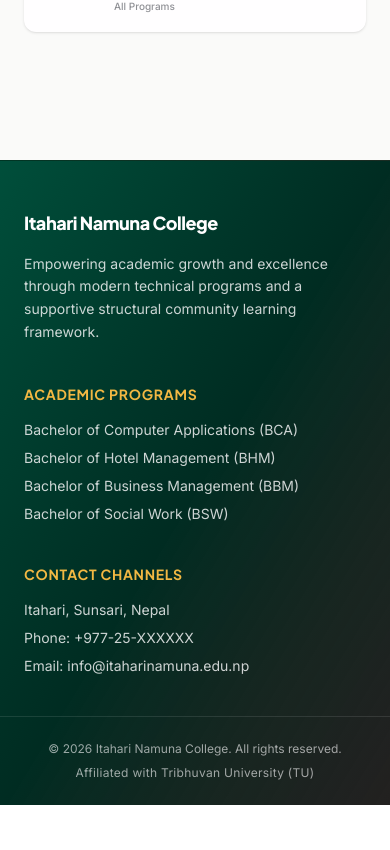
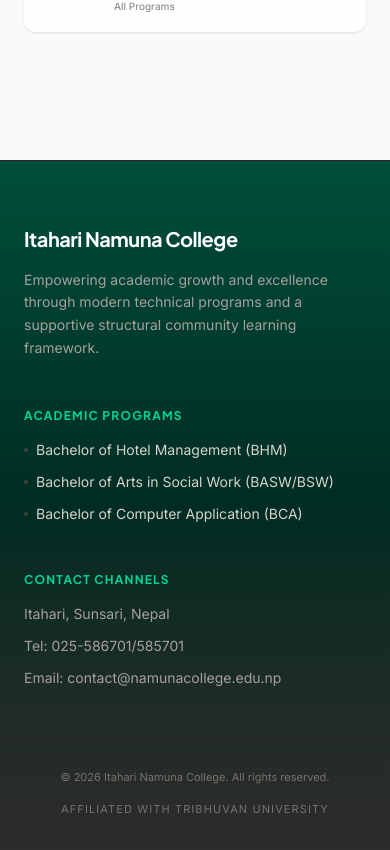
Before and after one commit to itaharinamunacollege3-netizen/Itahari-Namuna-College, a React (Vite) app: page /notices in a window 390 px wide. Shown: the part 916-1766 px from the top of the page. Before the commit the page ends 1721 px from the top, so only its background shows below. Built offline with nearby package versions, Linux system fonts and the light colour scheme; no server answers.

Commit message:
Minor changes UI and footer dynamic

```diff
--- a/src/components/common/Footer.jsx
+++ b/src/components/common/Footer.jsx
@@ -1,53 +1,67 @@
+import { useEffect, useState } from 'react';
 import { Link } from 'react-router-dom';
+import { getPrograms } from '../../features/academics/services/programsService';
 
 export default function Footer() {
   const currentYear = new Date().getFullYear();
+  const [programs, setPrograms] = useState([]);
+
+  useEffect(() => {
+    getPrograms().then(setPrograms);
+  }, []);
 
   return (
-    <footer className="bg-linear-to-br from-emerald-900 via-emerald-950 to-stone-950/90 text-brand-white pt-12 pb-6 border-t border-brand-primary/20 font-body">
-      <div className="max-w-7xl mx-auto px-6 grid grid-cols-1 md:grid-cols-3 gap-10 border-b border-brand-white/10 pb-10">
+    <footer className="bg-linear-to-b from-emerald-900 via-emerald-950 to-stone-950/85 text-stone-300 pt-16 pb-8 border-t border-stone-800 font-body">
+      <div className="max-w-7xl mx-auto px-6 grid grid-cols-1 md:grid-cols-3 gap-12 border-b border-stone-800 pb-12">
 
-        {/* Identity Panel Summary Frame */}
-        <div className="flex flex-col space-y-4">
-          <h3 className="font-heading font-extrabold text-lg tracking-tight">
+        {/* Branding Panel */}
+        <div className="space-y-4">
+          <h3 className="font-heading font-bold text-xl text-white tracking-tight">
             Itahari Namuna College
           </h3>
-          <p className="text-sm text-brand-white/80 leading-relaxed max-w-sm">
+          <p className="text-sm leading-relaxed text-stone-400 max-w-sm">
             Empowering academic growth and excellence through modern technical programs and a supportive structural community learning framework.
           </p>
         </div>
 
-        {/* Academic Program Resource Link Column */}
-        <div className="flex flex-col space-y-4">
-          <h4 className="font-heading font-bold text-sm uppercase tracking-wider text-brand-gold">
+        {/* Dynamic Program Links */}
+        <div className="space-y-4">
+          <h4 className="font-heading font-bold text-xs uppercase tracking-widest text-emerald-400">
             Academic Programs
           </h4>
-          <div className="flex flex-col space-y-2 text-sm text-brand-white/80">
-            <Link to="/academic/bca" className="hover:text-brand-blue transition-colors duration-200">Bachelor of Computer Applications (BCA)</Link>
-            <Link to="/academic/bhm" className="hover:text-brand-blue transition-colors duration-200">Bachelor of Hotel Management (BHM)</Link>
-            <Link to="/academic/bbm" className="hover:text-brand-blue transition-colors duration-200">Bachelor of Business Management (BBM)</Link>
-            <Link to="/academic/bsw" className="hover:text-brand-blue transition-colors duration-200">Bachelor of Social Work (BSW)</Link>
+          <div className="flex flex-col space-y-3 text-sm">
+            {programs.map((program) => (
+              <Link
+                key={program.id}
+                to={`/academic/${program.id}`}
+                className="hover:text-emerald-400 transition-all duration-200 flex items-center gap-2 group"
+              >
+                <span className="w-1 h-1 rounded-full bg-stone-700 group-hover:bg-[#006A38]" />
+                {program.title}
+              </Link>
+            ))}
           </div>
         </div>
 
-        {/* Contact Connectivity Layout Block */}
-        <div className="flex flex-col space-y-4">
-          <h4 className="font-heading font-bold text-sm uppercase tracking-wider text-brand-gold">
+        {/* Contact Info */}
+        <div className="space-y-4">
+          <h4 className="font-heading font-bold text-xs uppercase tracking-widest text-emerald-400">
             Contact Channels
           </h4>
-          <div className="flex flex-col space-y-2 text-sm text-brand-white/80">
+          <div className="flex flex-col space-y-3 text-sm text-stone-400">
             <p>Itahari, Sunsari, Nepal</p>
-            <p>Phone: +977-25-XXXXXX</p>
-            <p>Email: info@itaharinamuna.edu.np</p>
+            <p className="hover:text-white transition-colors">Tel: 025-586701/585701</p>
+            <p className="hover:text-white transition-colors">Email: contact@namunacollege.edu.np</p>
           </div>
         </div>
-
       </div>
 
-      {/* Intellectual Copyright Ground Node Row */}
-      <div className="max-w-7xl mx-auto px-6 pt-6 flex flex-col sm:flex-row justify-between items-center text-xs text-brand-white/60 space-y-2 sm:space-y-0">
+      {/* Footer Bottom */}
+      <div className="max-w-7xl mx-auto px-6 pt-8 flex flex-col sm:flex-row justify-between items-center text-[11px] text-stone-500 gap-4">
         <p>&copy; {currentYear} Itahari Namuna College. All rights reserved.</p>
-        <p className="tracking-wide">Affiliated with Tribhuvan University (TU)</p>
+        <div className="flex items-center gap-4">
+          <span className="uppercase tracking-widest">Affiliated with Tribhuvan University</span>
+        </div>
       </div>
     </footer>
   );
--- a/src/components/common/Navbar.jsx
+++ b/src/components/common/Navbar.jsx
@@ -1,24 +1,38 @@
-import { useState } from 'react';
+import { useState, useEffect } from 'react';
 import { NavLink, Link } from 'react-router-dom';
 import { Menu, X } from 'lucide-react';
 import logo from "../../assets/others/onlylogo.webp"
+
 export default function Navbar() {
   const [isMobileMenuOpen, setIsMobileMenuOpen] = useState(false);
+  const [isScrolled, setIsScrolled] = useState(false);
 
   const navItems = [
     { name: 'Home', path: '/' },
     { name: 'About', path: '/about' },
     { name: 'Academics', path: '/academic' },
-    { name: 'Cells & Units', path: '/cells-and-units' },
     { name: 'Notices', path: '/notices' },
     { name: 'Gallery', path: '/gallery' },
     { name: 'Facilities', path: '/facilities' },
-    { name: 'Contact', path: '/contact' }
+    { name: 'Contact', path: '/contact' },
   ];
 
+  useEffect(() => {
+    const handleScroll = () => {
+      if (window.scrollY > 50) setIsScrolled(true);
+      else setIsScrolled(false);
+    };
+    window.addEventListener('scroll', handleScroll);
+    return () => window.removeEventListener('scroll', handleScroll);
+  }, []);
+
   return (
+    <header className={`sticky top-0 z-50 px-8 py-2 flex justify-between items-center transition-all duration-500 border-brand-gray/50 ${
+        isScrolled
+          ? 'bg-linear-to-tr from-emerald-900/70 via-emerald-950/70 to-stone-950/90 shadow-lg backdrop-blur-md'
+          : 'bg-linear-to-tr from-emerald-900 via-emerald-950 to-stone-950/90 backdrop-blur-md'
+      }`}>
 
-    <header className="sticky top-0 z-50 backdrop-blur-md bg-linear-to-tr from-emerald-900 via-emerald-950 to-stone-950/90 border-brand-gray/50 px-8 py-2 flex justify-between items-center transition-all duration-300">
       {/* Logo */}
       <Link to="/" className="flex items-center gap-3">
         <div className="flex h-12 w-12 shrink-0 items-center justify-center overflow-hidden rounded-lg bg-white/95 p-1.5 shadow-md ring-1 ring-white/30">
@@ -31,7 +45,7 @@
       </Link>
 
       {/* Desktop Links */}
-      <nav className="hidden xl:flex space-x-8 font-medium text-sm tracking-wide">
+      <nav className="hidden xl:flex items-center space-x-8 font-medium text-sm tracking-wide">
         {navItems.map((item) => (
           <NavLink
             key={item.name}
@@ -46,6 +60,9 @@
             {item.name}
           </NavLink>
         ))}
+        <Link to="/admissions" className="ml-4 px-4 py-2 bg-linear-to-r from-brand-blue to-brand-blue/30 text-white rounded-md font-medium hover:opacity-90 transition-all duration-300 shadow-md">
+          <span>Apply Now</span>
+        </Link>
       </nav>
 
       {/* Mobile Toggle */}
@@ -56,21 +73,32 @@
         {isMobileMenuOpen ? <X size={24} /> : <Menu size={24} />}
       </button>
 
-      {/* Mobile Menu */}
-      {isMobileMenuOpen && (
-        <nav className="xl:hidden absolute top-full left-0 w-full bg-brand-white border-b border-brand-gray/20 p-6 flex flex-col space-y-4 shadow-xl">
+      {/* Mobile Menu - Smooth Transition */}
+      <div
+        className={`xl:hidden absolute top-full left-0 w-full overflow-hidden bg-linear-to-br from-emerald-900 via-emerald-950 to-stone-950 transition-all duration-500 ease-in-out ${
+          isMobileMenuOpen ? 'max-h-125 opacity-100 border-b border-white/10' : 'max-h-0 opacity-0'
+        }`}
+      >
+        <nav className="p-6 flex flex-col items-center space-y-4">
           {navItems.map((item) => (
             <NavLink
               key={item.name}
               to={item.path}
               onClick={() => setIsMobileMenuOpen(false)}
-              className="text-brand-dark font-medium py-2"
+              className="text-brand-white/90 font-medium py-2 hover:text-brand-blue transition-colors"
             >
               {item.name}
             </NavLink>
           ))}
+          <Link
+            to="/admissions"
+            onClick={() => setIsMobileMenuOpen(false)}
+            className="mt-4 w-full text-center bg-linear-to-r from-brand-blue to-emerald-600 text-white px-4 py-3 rounded-md font-medium shadow-lg hover:opacity-90 transition-all"
+          >
+            <span>Apply Now</span>
+          </Link>
         </nav>
-      )}
+      </div>
     </header>
   );
 }
--- a/src/components/common/PageBanner.jsx
+++ b/src/components/common/PageBanner.jsx
@@ -2,7 +2,7 @@
 
 const PageBanner = ({ title, subtitle }) => {
   return (
-    <div className="relative w-full bg-linear-to-br from-emerald-900 via-emerald-950 to-stone-950/90 py-16 md:py-20 overflow-hidden border-b border-emerald-800/20">
+    <div className="relative w-full bg-linear-to-br  from-emerald-900 via-emerald-950 to-stone-950/90 py-16 md:py-20 overflow-hidden border-b border-emerald-800/20">
 
       {/* Abstract Architectural Geometric Accents */}
       <div className="absolute inset-0 opacity-10 pointer-events-none">
--- a/src/components/common/contact component/ContactForm.jsx
+++ b/src/components/common/contact component/ContactForm.jsx
@@ -125,7 +125,7 @@
       <button
         type="submit"
         disabled={isSubmitting}
-        className={`w-full py-4 rounded-xl cursor-pointer font-bold text-white transition-colors ${isSubmitting ? 'bg-stone-400 cursor-not-allowed' : 'bg-[#E67E22] hover:bg-[#d35400]'}`}
+        className={`w-full py-4 rounded-xl cursor-pointer font-bold text-white transition-all duration-400 ease-in-out ${isSubmitting ? 'bg-stone-400 cursor-not-allowed' : 'bg-linear-to-tr from-emerald-900 via-emerald-950 to-stone-950/90 hover:scale-101'}`}
       >
         {isSubmitting ? 'Sending…' : 'Send Message →'}
       </button>
--- a/src/components/common/homeComponent/MetricCard.jsx
+++ b/src/components/common/homeComponent/MetricCard.jsx
@@ -40,10 +40,10 @@
   }, []);
 
   const metricStats = [
-    { icon: BookOpen, value: 4, suffix: '', label: 'TU Programs' },
+    { icon: BookOpen, value: 3, suffix: '', label: 'TU Programs' },
     { icon: Users, value: 1800, suffix: '+', label: 'Enrolled Students' },
     { icon: Award, value: 98, suffix: '%', label: 'Pass Rate' },
-    { icon: TrendingUp, value: 15, suffix: '+', label: 'Years of Excellence' }
+    { icon: TrendingUp, value: 13, suffix: '+', label: 'Years of Excellence' }
   ];
 
   return (
--- a/src/features/notices/pages/NoticeBoardPage.jsx
+++ b/src/features/notices/pages/NoticeBoardPage.jsx
@@ -81,7 +81,7 @@
           </div>
         </div>
 
-        <div className="lg:w-2/3 hidden lg:block">
+        <div className="lg:w-2/3 hidden lg:block h-screen md:sticky top-15">
           <AnimatedSection>
             <NoticeDetailView notice={selectedNotice} />
           </AnimatedSection>
```
Also changed, not shown: src/features/general_pages/HomePage.jsx (+13 -12 lines).
